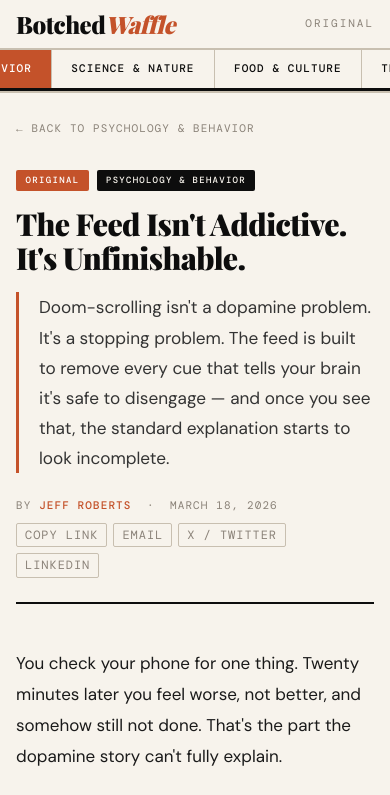
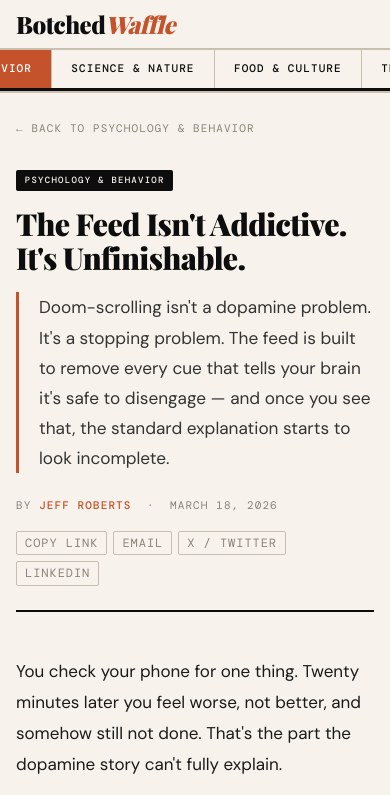
Before and after one commit to botchedwaffle/botchedwaffle.com, a website: page originals/doom-scrolling-stopping-problem.html in a window 390 px wide. Shown: the top 795 px of the page. Drawn offline with nearby package versions, Linux system fonts and the light colour scheme; a web font is replaced by a local one.

Commit message:
fix: share bar inline, remove original badges

```diff
--- a/originals/doom-scrolling-stopping-problem.html
+++ b/originals/doom-scrolling-stopping-problem.html
@@ -102,10 +102,11 @@
       border-bottom: 2px solid var(--ink);
       margin-bottom: 2.75rem;
       display: flex;
+      flex-direction: row;
       justify-content: space-between;
       align-items: center;
-      flex-wrap: wrap;
-      gap: 0.5rem;
+      flex-wrap: nowrap;
+      gap: 1rem;
     }
     .article-byline strong { color: var(--rust); font-weight: 500; }
 
@@ -204,7 +205,7 @@
     @media (max-width: 600px) {
       .article-container { padding: 1.5rem 1rem 3rem; }
       .newsletter-cta    { padding: 1.5rem 1.25rem; }
-      .article-byline    { flex-direction: column; align-items: flex-start; }
+      .article-byline    { flex-wrap: wrap; }
     }
   </style>
   <!-- Privacy-friendly analytics by Plausible -->
@@ -219,7 +220,6 @@
 <header class="archive-header">
   <div class="archive-topbar">
     <a href="https://botchedwaffle.com/" class="archive-wordmark">Botched<span>Waffle</span></a>
-    <span class="archive-label">Original</span>
   </div>
   <nav class="section-nav">
     <a href="../archive/history-origins.html">History &amp; Origins</a>
@@ -236,7 +236,6 @@
   <a href="../archive/psychology-behavior.html" class="article-breadcrumb">← Back to Psychology &amp; Behavior</a>
 
   <div class="article-badges">
-    <span class="badge-original">Original</span>
     <span class="badge-section">Psychology &amp; Behavior</span>
   </div>
 
```
